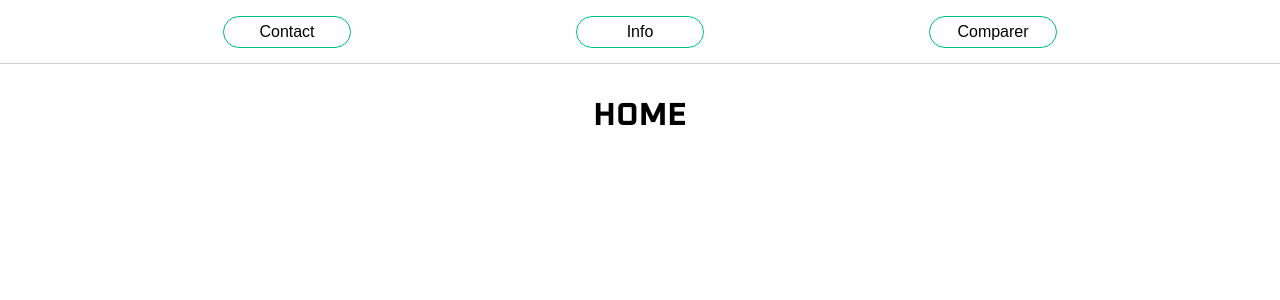
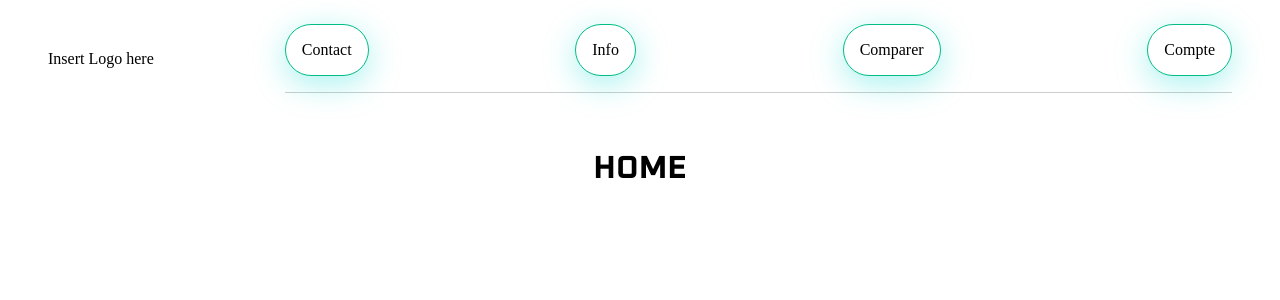
Before and after one commit to paulcnl/Drive-Insight, a React (Vite) app in the folder client/: page / in a window 1280 px wide. Shown: the top 300 px of the page. Built offline with nearby package versions, Linux system fonts and the light colour scheme; a web font is replaced by a local one.

Commit message:
for tonight

```diff
--- a/client/src/App.css
+++ b/client/src/App.css
@@ -21,3 +21,8 @@ h1 {
   margin-top: 2rem;
   margin-bottom: 1rem;
 }
+
+.app-container {
+  display: flex;
+  flex-direction: column;
+}
--- a/client/src/App.tsx
+++ b/client/src/App.tsx
@@ -4,10 +4,10 @@ import Header from "./components/Header/Header";
 
 function App() {
   return (
-    <>
+    <div className="app-container">
       <Header />
       <Outlet />
-    </>
+    </div>
   );
 }
 
--- a/client/src/components/Header/Header.css
+++ b/client/src/components/Header/Header.css
@@ -1,49 +1,58 @@
-.header-mobile {
+.header-container {
   display: flex;
   flex-direction: column;
-  padding: 0.25rem;
-  gap: 1.5rem;
+  padding: 1rem;
 }
 
 @media screen and (min-width: 600px) {
-  .header-mobile {
+  .header-container {
+    flex-direction: row;
+    align-items: center;
+    justify-content: space-between;
+    margin: 0.5rem 2rem;
+  }
+}
+
+.sub-header-container {
+  display: flex;
+  justify-content: space-between;
+  align-items: center;
+}
+
+@media screen and (min-width: 600px) {
+  .sub-header-container {
+    width: 20%;
+  }
+}
+
+.btn-menu {
+  display: block;
+}
+
+@media screen and (min-width: 600px) {
+  .btn-menu {
     display: none;
   }
 }
 
-.none {
+.nav {
   display: none;
 }
 
-.header-nav {
-  display: flex;
-  justify-content: space-between;
-  align-items: center;
-  margin: 1rem;
+.nav.show {
+  display: block;
 }
 
-.menu-burger {
-  border: none;
-  cursor: pointer;
-  background-color: transparent;
+@media screen and (min-width: 600px) {
+  .nav {
+    display: block;
+    width: 80%;
+  }
 }
 
-.menu-test {
-  display: flex;
-  justify-content: flex-end;
-}
-
-.label-menu {
-  display: flex;
-  flex-direction: column;
-  width: 70px;
-  cursor: pointer;
-  border: none;
-  background-color: transparent;
-}
-
-.label-menu span {
-  background: #27dda6;
+/*bouton animation*/
+/* .btn-menu span {
+  background: #fff;
   border-radius: 10px;
   height: 7px;
   margin: 7px 0;
@@ -80,122 +89,4 @@ input[type="checkbox"]:checked ~ span:nth-of-type(3) {
   transform-origin: bottom;
   width: 50%;
   transform: translate(30px, -11px) rotatez(45deg);
-}
-
-.navbar-mobile {
-  display: flex;
-  flex-direction: column;
-  align-items: center;
-  width: 100%;
-  height: 100%;
-  transition: 0.5s;
-  top: 7vh;
-  left: 0;
-  position: fixed;
-  z-index: 1;
-  overflow-x: hidden;
-  background-color: white;
-}
-
-@media screen and (min-width: 600px) {
-  .navbar-mobile {
-    display: none;
-  }
-}
-
-.navbar-button-mobile {
-  position: relative;
-  align-items: center;
-  top: 25%;
-  width: 75%;
-  padding: 15px;
-  margin-top: 30px;
-  z-index: 10;
-  text-decoration: none;
-  text-align: center;
-  color: #27dda6;
-  font-weight: 400;
-  background: rgba(255, 255, 255, 0.15);
-  box-shadow: 0 8px 32px 0 rgba(10, 218, 211, 0.356);
-  backdrop-filter: blur(18px);
-  -webkit-backdrop-filter: blur(18px);
-  border: 1px solid rgba(2, 251, 209, 0.9);
-  border-radius: 1rem;
-}
-
-.navbar-button-mobile span {
-  padding: 8px;
-  font-size: 20px;
-  transition: 0.3s;
-}
-
-.navbar-button-mobile span:hover {
-  background-color: rgba(255, 255, 255, 0.1);
-  border: 1px solid rgba(255, 255, 255, 0.2);
-}
-
-.nav {
-  display: flex;
-  align-items: center;
-  justify-content: space-evenly;
-  border-bottom: 1px solid rgba(0, 0, 0, 0.196);
-  height: 8vh;
-  padding: .25rem 0;
-}
-
-.button-desktop {
-  display: none;
-}
-
-@media screen and (min-width: 600px) {
-  .button-desktop {
-    height: 2rem;
-    background-color: white;
-    border: 1px solid #00bd84;
-    color: #000000;
-    text-align: center;
-    display: inline-block;
-    font-size: 16px;
-    margin: 4px 2px;
-    cursor: pointer;
-    border-radius: 30px;
-    width: 8rem;
-  }
-}
-
-svg {
-  color: #000000;
-  transition: transform 500ms cubic-bezier(0.4, 0, 0.2, 1);
-}
-.active svg {
-  transform: rotate(90deg);
-}
-
-.label-menu {
-  display: flex;
-  flex-direction: column;
-  width: 70px;
-  cursor: pointer;
-  border: none;
-  background-color: transparent;
-}
-
-.label-menu span {
-  background: #27dda6;
-  border-radius: 10px;
-  height: 7px;
-  margin: 7px 0;
-  transition: 0.4s cubic-bezier(0.68, -0.6, 0.32, 1.6);
-}
-
-.label-menu.open span:nth-child(1) {
-  transform: rotate(45deg) translate(10px, 10px);
-}
-
-.label-menu.open span:nth-child(2) {
-  opacity: 0;
-}
-
-.label-menu.open span:nth-child(3) {
-  transform: rotate(-45deg) translate(10px, -10px);
-}
+} */
--- a/client/src/components/Header/Header.tsx
+++ b/client/src/components/Header/Header.tsx
@@ -1,132 +1,33 @@
-// import { useState } from "react";
-// import "./Header.css";
-// import { Link } from "react-router-dom";
-
-// function Header() {
-//   const [isClicked, setIsClicked] = useState(false);
-//   return (
-//     <header>
-//       <div className="header-mobile">
-//         <div className="header-nav">
-//           <div className="header-logo">Insert Logo here</div>
-//           <div className="menu-test">
-//             <button
-//               className="label-menu"
-//               type="button"
-//               onClick={() => {
-//                 setIsClicked(!isClicked);
-//               }}
-//             >
-//               <span />
-//               <span />
-//               <span />
-//             </button>
-//           </div>
-//         </div>
-
-//         <div className={isClicked ? "navbar-mobile" : "none"}>
-//           <Link to="/compte" className="navbar-button-mobile">
-//             <span>Compte</span>
-//           </Link>
-//           <Link to="/info" className="navbar-button-mobile">
-//             <span>Infos env.</span>
-//           </Link>
-//           <Link to="/contact" className="navbar-button-mobile">
-//             <span>Contact</span>
-//           </Link>
-//         </div>
-//       </div>
-
-//       <div className="nav">
-//         <Link to="/contact">
-//           <button type="button" className="button-desktop">
-//             <p>Contact</p>
-//           </button>
-//         </Link>
-//         <Link to="/info">
-//           <button type="button" className="button-desktop">
-//             <p>Info</p>
-//           </button>
-//         </Link>
-//         <Link to="/comparer">
-//           <button type="button" className="button-desktop">
-//             <p>Comparer</p>
-//           </button>
-//         </Link>
-//         <Link to="/compte">
-//           <button type="button" className="button-desktop">
-//             <p>Compte</p>
-//           </button>
-//         </Link>
-//       </div>
-//     </header>
-//   );
-// }
-
-// export default Header;
-
 import { useState } from "react";
 import "./Header.css";
-import { Link } from "react-router-dom";
+import Navigation from "../Navigation/Navigation";
 
 function Header() {
   const [isClicked, setIsClicked] = useState(false);
-  const [menuOpen, setMenuOpen] = useState(false);
 
-  const handleMenuClick = () => {
-    setMenuOpen(!menuOpen);
+  const handleClick = () => {
     setIsClicked(!isClicked);
   };
 
   return (
-    <header>
-      <div className="header-mobile">
-        <div className="header-nav">
+    <div className="header-container">
+      <div className="sub-header-container">
         <div className="header-logo">Insert Logo here</div>
-          <div className="menu-test">
         <button
-              className={`label-menu ${menuOpen ? "open" : ""}`}
+          className="btn-menu"
           type="button"
-              onClick={handleMenuClick}
+          id="check"
+          onClick={() => {
+            handleClick();
+          }}
         >
-              <span />
-              <span />
-              <span />
+          test
         </button>
       </div>
+      <nav className={`nav ${isClicked ? "show" : ""}`}>
+        <Navigation />
+      </nav>
     </div>
-
-        <div className={menuOpen ? "navbar-mobile" : "none"}>
-          <Link to="/compte" className="navbar-button-mobile">
-            <span>Compte</span>
-          </Link>
-          <Link to="/info" className="navbar-button-mobile">
-            <span>Infos env.</span>
-          </Link>
-          <Link to="/contact" className="navbar-button-mobile">
-            <span>Contact</span>
-          </Link>
-        </div>
-      </div>
-
-      <div className="nav">
-        <Link to="/contact">
-          <button type="button" className="button-desktop">
-            <p>Contact</p>
-          </button>
-        </Link>
-        <Link to="/info">
-          <button type="button" className="button-desktop">
-            <p>Info</p>
-          </button>
-        </Link>
-        <Link to="/comparer">
-          <button type="button" className="button-desktop">
-            <p>Comparer</p>
-          </button>
-        </Link>
-      </div>
-    </header>
   );
 }
 
--- /dev/null
+++ b/client/src/components/Navigation/Navigation.css
@@ -0,0 +1,54 @@
+.nav-container {
+  display: flex;
+  flex-direction: column;
+  width: 100%;
+}
+
+@media screen and (min-width: 600px) {
+  .nav-container {
+    flex-direction: row;
+    justify-content: space-between;
+    border-bottom: 1px solid rgba(0, 0, 0, 0.196);
+  }
+}
+
+.navbar-button {
+  position: relative;
+  align-items: center;
+  z-index: 10;
+  text-decoration: none;
+  text-align: center;
+  color: #27dda6;
+  font-weight: 400;
+  background: rgba(255, 255, 255, 0.15);
+  box-shadow: 0 8px 32px 0 rgba(10, 218, 211, 0.356);
+  backdrop-filter: blur(18px);
+  -webkit-backdrop-filter: blur(18px);
+  border: 1px solid rgba(2, 251, 209, 0.9);
+  border-radius: 1rem;
+}
+
+/* .navbar-button span {
+  padding: 8px;
+  font-size: 20px;
+  transition: 0.3s;
+}
+
+.navbar-button span:hover {
+  background-color: rgba(255, 255, 255, 0.1);
+  border: 1px solid rgba(255, 255, 255, 0.2);
+} */
+
+@media screen and (min-width: 600px) {
+  .navbar-button {
+    background-color: white;
+    border: 1px solid #00bd84;
+    color: #000000;
+    text-align: center;
+    font-size: 16px;
+    cursor: pointer;
+    border-radius: 30px;
+    padding: 1rem;
+    margin-bottom: 1rem;
+  }
+}
--- /dev/null
+++ b/client/src/components/Navigation/Navigation.tsx
@@ -0,0 +1,23 @@
+import { Link } from "react-router-dom";
+import "./Navigation.css";
+
+function Navigation() {
+  return (
+    <div className="nav-container">
+      <Link to="/contact" className="navbar-button">
+        Contact
+      </Link>
+      <Link to="/info" className="navbar-button">
+        Info
+      </Link>
+      <Link to="/comparer" className="navbar-button">
+        Comparer
+      </Link>
+      <Link to="/compte" className="navbar-button">
+        Compte
+      </Link>
+    </div>
+  );
+}
+
+export default Navigation;
```
Lines whose indentation alone changed are shown as unchanged.
